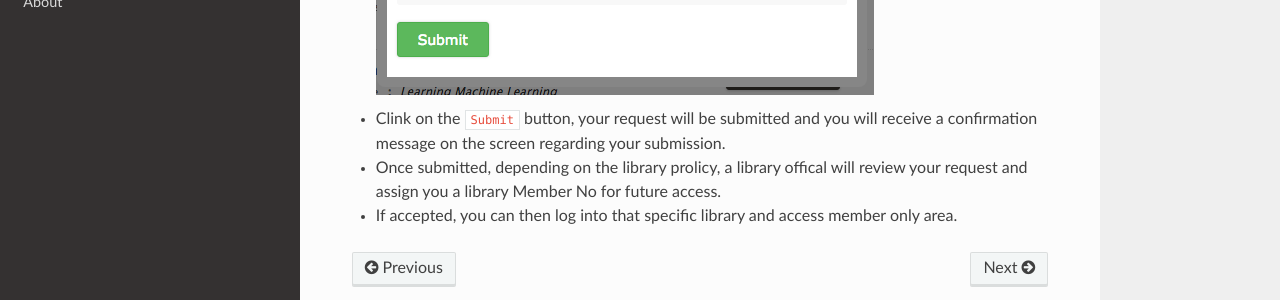
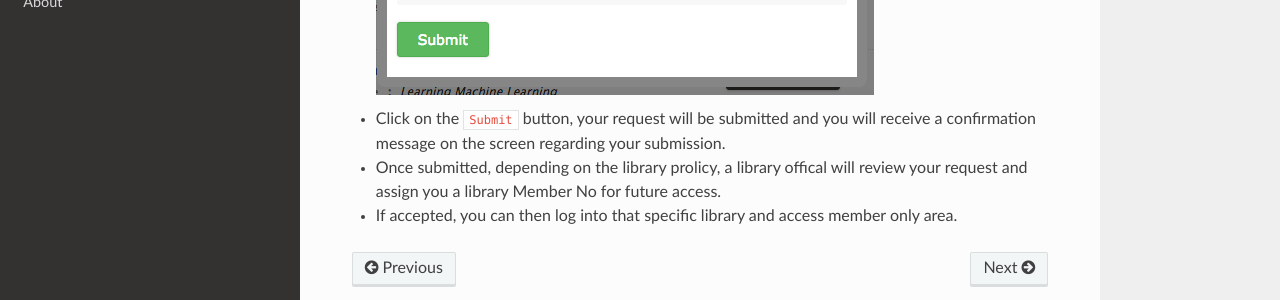
Before and after one commit to Librarika/manual, an MkDocs documentation site: the page built from docs/getting-started.md, in a window 1280 px wide and 900 px high, scrolled down 6663 px. Shown: the part 519-819 px from the top of the window. Built offline with MkDocs 1.6.1, drawn with Linux system fonts in a browser that asks for light colours; nearby versions of some CDN libraries; old or Windows-style settings are respelled for this version of MkDocs.

Commit message:
Updated member joining docs.

```diff
--- a/docs/getting-started.md
+++ b/docs/getting-started.md
@@ -127,6 +127,6 @@ You can proactively join a library by sending the member request from our **[Lib
 
 	![Librarika login form](img/member-request-form.png)
 
-* Clink on the `Submit` button, your request will be submitted and you will receive a confirmation message on the screen regarding your submission.
+* Click on the `Submit` button, your request will be submitted and you will receive a confirmation message on the screen regarding your submission.
 * Once submitted, depending on the library prolicy, a library offical will review your request and assign you a library Member No for future access.
 * If accepted, you can then log into that specific library and access member only area.
```
